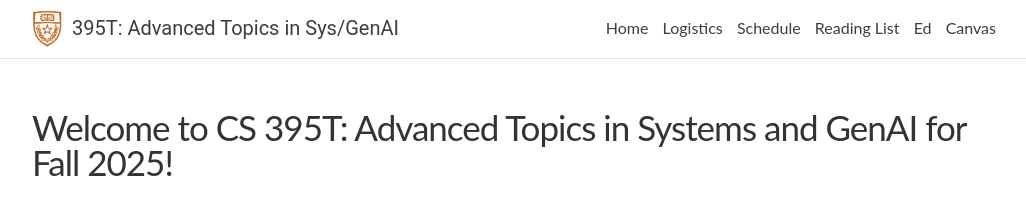
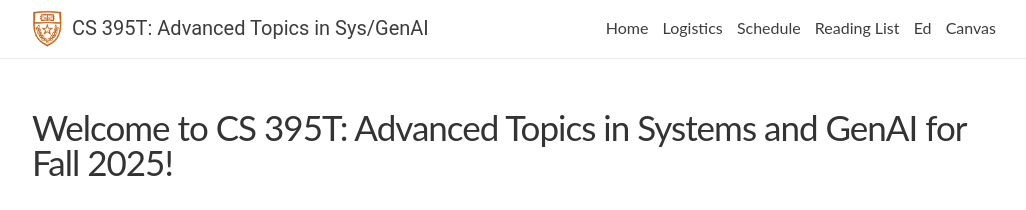
Before and after one commit to utnslab/fa25-adv-topics-in-sys-genai, a Jekyll site: the page built from _pages/about.md, in a window 1280 px wide. Shown: the top 210 px of the page, without its empty margins (126-1152 px from the left). Built offline with Jekyll 4.4.1, drawn with Linux system fonts in a browser that asks for light colours; nearby versions of some CDN libraries; comment, search, counter and statistics services are not loaded.

Commit message:
Change title

```diff
--- a/_config.yml
+++ b/_config.yml
@@ -2,7 +2,7 @@
 # Site settings
 # -----------------------------------------------------------------------------
 author:
-name: "395T: Advanced Topics in Sys/GenAI"
+name: "CS 395T: Advanced Topics in Sys/GenAI"
 title: Systems and GenAI
 email:
 description: >
```
